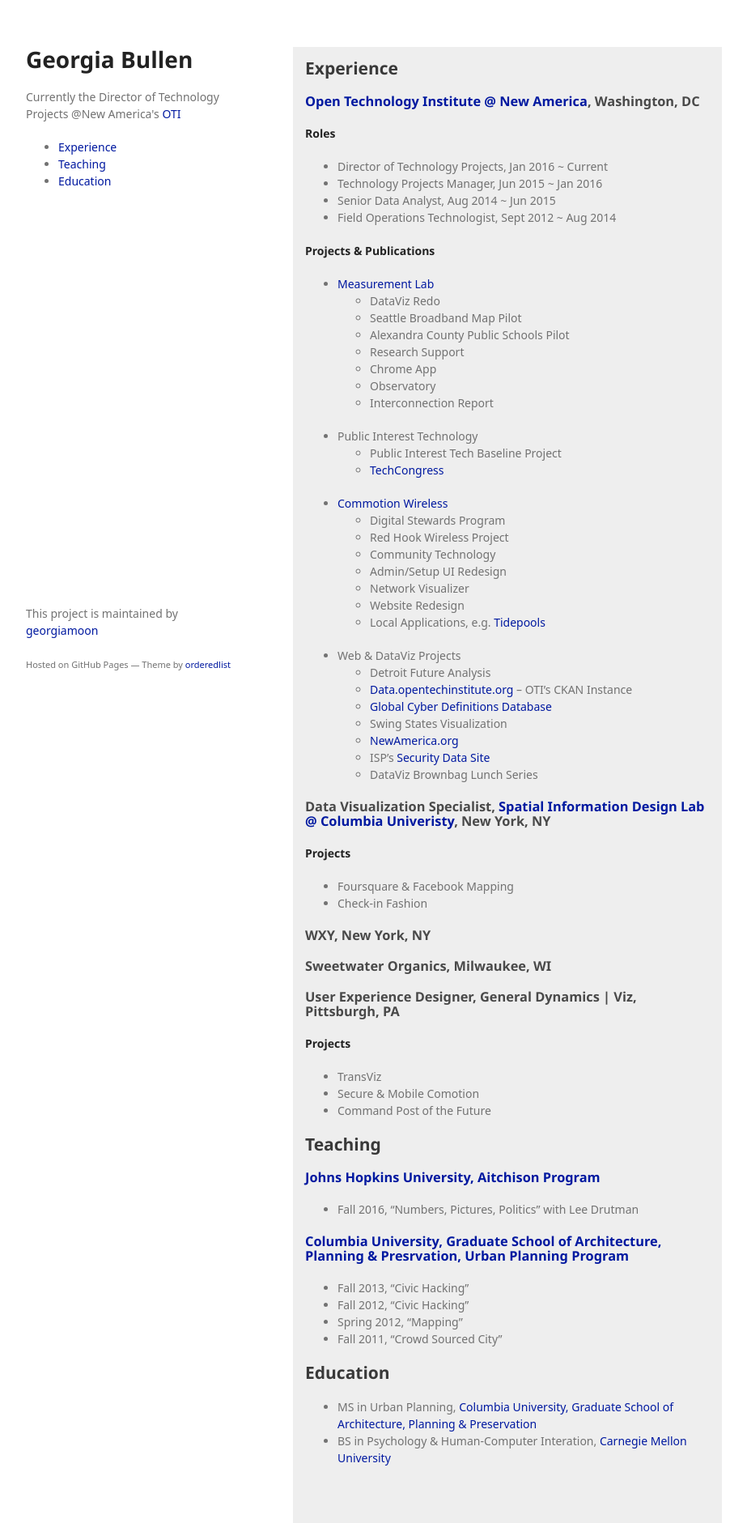
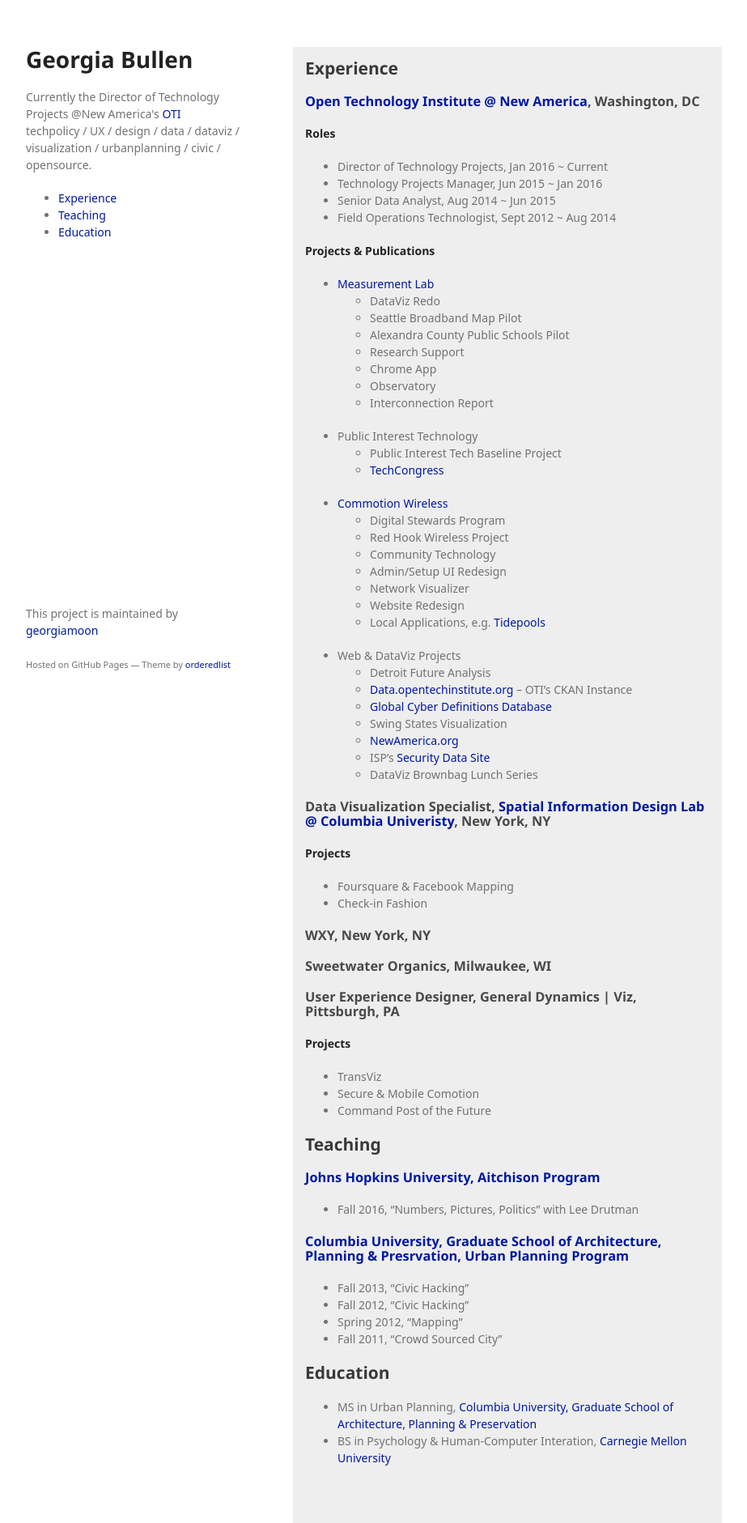
Before and after one commit to georgiamoon/markdowncv, a Jekyll site: the page built from index.md, in a window 1280 px wide. Shown: the whole page at 81% size, without its empty margins (178-1101 px from the left). Built offline with Jekyll 4.4.1, drawn with Linux system fonts in a browser that asks for light colours; some web fonts are replaced; our own code applies the rules of GitHub Pages for plain Markdown files; a script that is not in the unit is left out.

Commit message:
html no #

```diff
--- a/_config.yml
+++ b/_config.yml
@@ -1,3 +1,3 @@
 theme: jekyll-theme-minimal
 title: Georgia Bullen
-description: Currently the Director of Technology Projects @New America's <a href="http://opentechinstitute.org">OTI</a>  #techpolicy #UX #design #data #dataviz #visualization #urbanplanning #civic #opensource.
+description: Currently the Director of Technology Projects @New America's <a href="http://opentechinstitute.org">OTI</a> <br /> techpolicy / UX / design / data / dataviz / visualization / urbanplanning / civic / opensource.
```
